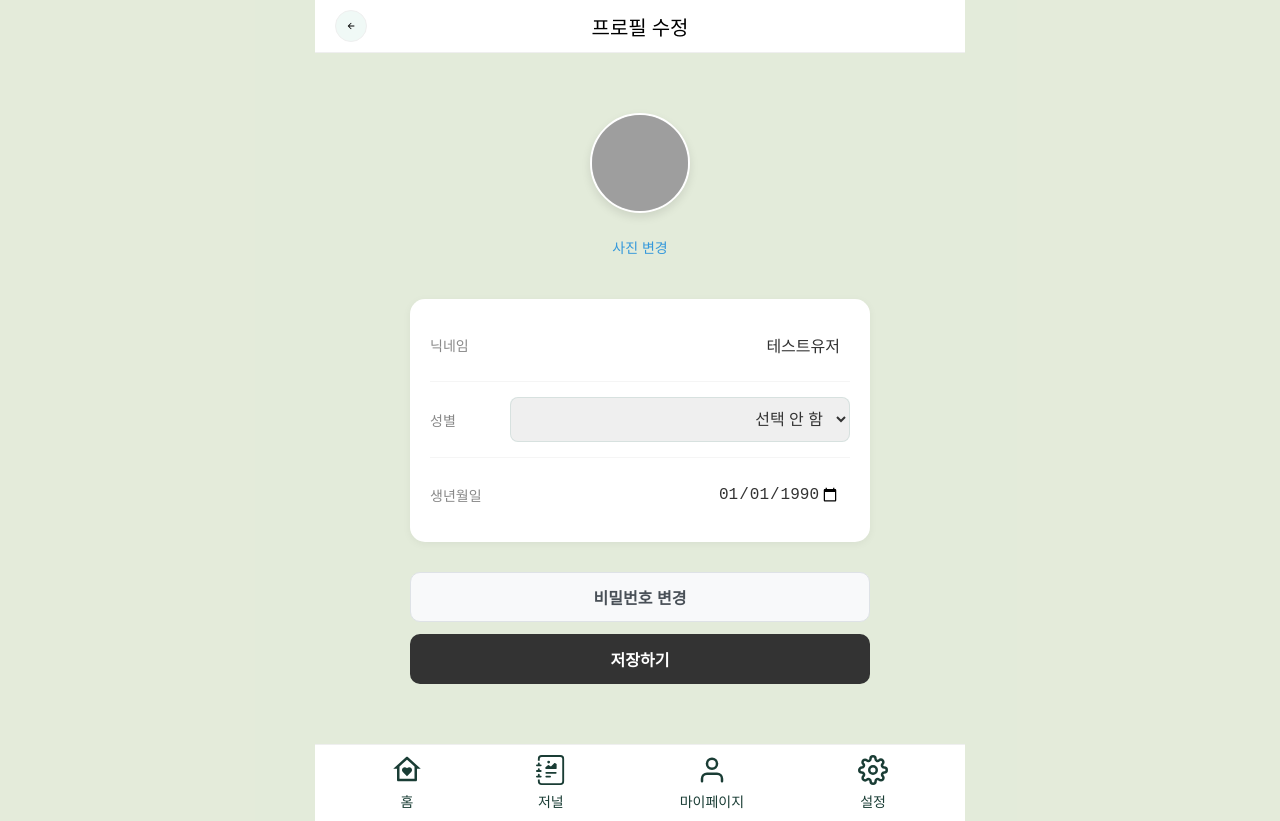
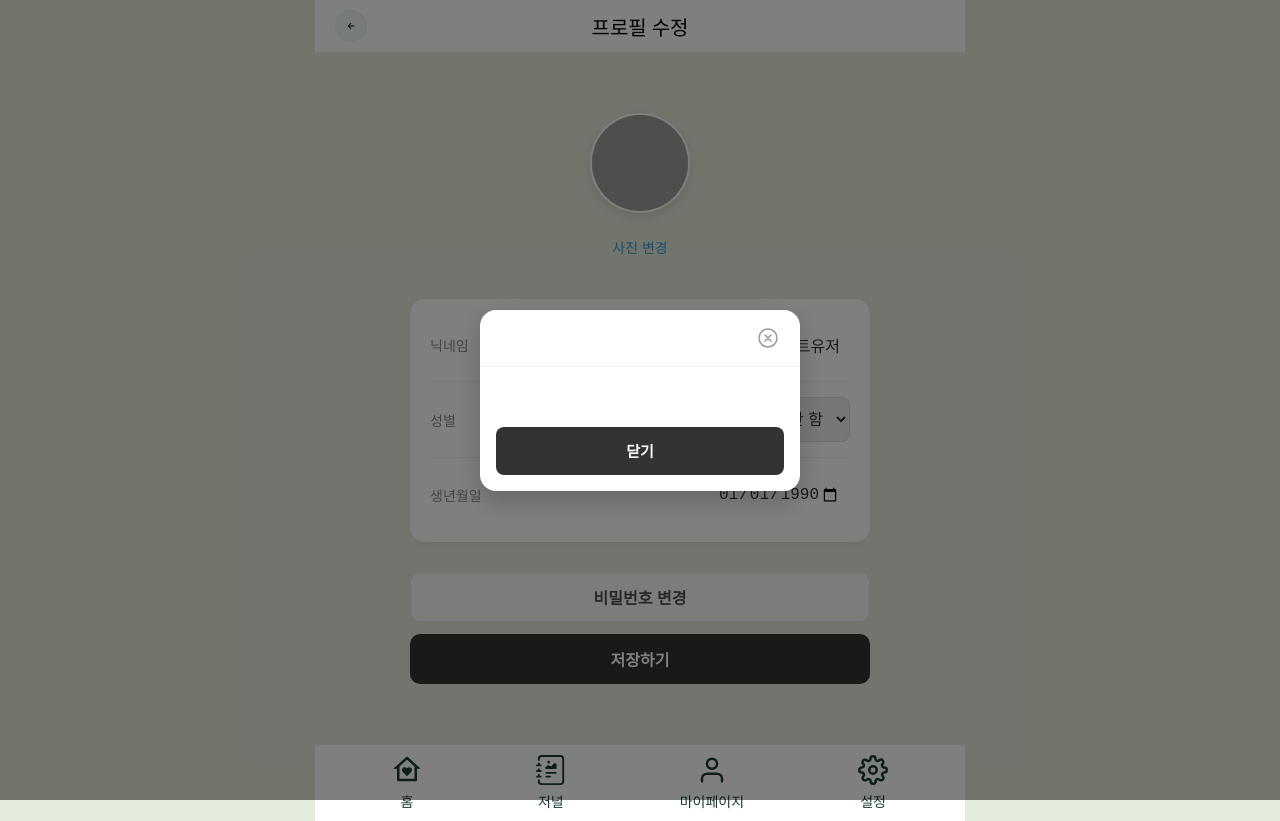
Before and after one commit to ekkk1230/Trip-Diary, a React (Vite) app in the folder front/: page /settings/profile in a window 1280 px wide. Both pictures are taken after a click on the button "비밀번호 변경". Built offline with nearby package versions, Linux system fonts and the light colour scheme; no server answers; grey boxes are pictures that could not be loaded.

Commit message:
feat: modal component 추가

```diff
--- a/front/src/components/modal/Modal.styles.ts
+++ b/front/src/components/modal/Modal.styles.ts
@@ -1,9 +1,96 @@
 import styled from "styled-components";
 
-export const ModalContainer = styled.div`
-    width: 100%; height: 100%; background: rgba(0,0,0,.6); position: absolute; top: 0; left: 0;
+export const ModalOverlay = styled.div`
+  position: fixed;
+  top: 0;
+  left: 0;
+  width: 100%;
+  height: 100%;
+  background-color: rgba(0, 0, 0, 0.5);
+  display: flex;
+  justify-content: center;
+  align-items: center;
+  z-index: 9999;
+  padding: 20px;
 `;
 
-export const ModalContent = styled.div`
-    width: 30rem; height: 30rem; padding: 2rem 2.4rem; position: absolute; top: 50%; left: 50%; transform: translate(-50%, -50%); background: #fff;
+export const ModalContainer = styled.div`
+  width: 100%;
+  max-width: 320px;
+  background-color: #fff;
+  border-radius: 16px;
+  overflow: hidden;
+  box-shadow: 0 10px 25px rgba(0, 0, 0, 0.2);
+  animation: modalFadeIn 0.2s ease-out;
+
+  @keyframes modalFadeIn {
+    from { opacity: 0; transform: translateY(10px); }
+    to { opacity: 1; transform: translateY(0); }
+  }
 `;
+
+export const ModalHeader = styled.div`
+  display: flex;
+  justify-content: space-between;
+  align-items: center;
+  padding: 16px 20px;
+  border-bottom: 1px solid #f0f0f0;
+
+  p {
+    font-size: 16px;
+    font-weight: 700;
+    color: #333;
+    margin: 0;
+  }
+
+  button {
+    background: none;
+    border: none;
+    font-size: 24px;
+    color: #999;
+    display: flex;
+    align-items: center;
+    cursor: pointer;
+    padding: 0;
+    &:hover { color: #333; }
+  }
+`;
+
+export const ModalBody = styled.div`
+  padding: 24px 20px;
+  font-size: 15px;
+  color: #666;
+  line-height: 1.5;
+  text-align: center;
+`;
+
+export const ModalFooter = styled.div`
+  padding: 12px 16px 16px;
+  display: flex;
+  gap: 8px;
+
+  button {
+    flex: 1;
+    height: 48px;
+    border-radius: 8px;
+    font-size: 15px;
+    font-weight: 600;
+    cursor: pointer;
+    border: none;
+    transition: background 0.2s;
+  }
+
+  /* 확인/닫기 버튼 (Main) */
+  .btn-confirm {
+    background-color: #333;
+    color: #fff;
+    &:active { background-color: #000; }
+  }
+
+  /* 취소 버튼 (Sub) */
+  .btn-cancel {
+    background-color: #f1f1f1;
+    color: #666;
+    &:active { background-color: #e5e5e5; }
+  }
+`;
--- a/front/src/components/modal/Modal.tsx
+++ b/front/src/components/modal/Modal.tsx
@@ -1,10 +1,24 @@
 import * as S from "./Modal.styles";
+import CheckModal from "./modalContentLayout/CheckModal";
+import ConfirmModal from "./modalContentLayout/ConfirmModal";
 
-function Modal() {
+interface ModalProps {
+    type: "confirm" | "check";
+    title: string;
+    content: string;
+}
+
+function Modal({type, title, content}: ModalProps   ) {
     return (
-        <S.ModalContainer>
-            <S.ModalContent>modalmodalmodalmodalmodalmodalmodal</S.ModalContent>
-        </S.ModalContainer>
+        <>
+            <S.ModalOverlay>
+                {type === "confirm" ? (
+                    <ConfirmModal title={title} content={content} />
+                ) : (
+                    <CheckModal title={title} content={content} />
+                )}
+            </S.ModalOverlay>
+        </>
     )
 }
 
--- /dev/null
+++ b/front/src/components/modal/modalContentLayout/CheckModal.tsx
@@ -0,0 +1,30 @@
+import { useUiStore } from "../../../store/useUiStore";
+import * as S from "../Modal.styles";
+import { IoCloseCircleOutline } from "react-icons/io5";
+
+interface CheckModalProps {
+    title: string;
+    content: string;
+}
+
+function CheckModal({ title, content }: CheckModalProps) {
+    const { onClose } = useUiStore();
+    return (
+        <>
+            <S.ModalContainer onClick={(e) => e.stopPropagation()}>
+                <S.ModalHeader>
+                    <p>{title}</p>
+                    <button onClick={onClose}><IoCloseCircleOutline /></button>
+                </S.ModalHeader>
+
+                <S.ModalBody>{content}</S.ModalBody>
+
+                <S.ModalFooter>
+                    <button className="btn-confirm" onClick={onClose}>닫기</button>
+                </S.ModalFooter>
+            </S.ModalContainer>
+        </>
+    )
+}
+
+export default CheckModal
--- /dev/null
+++ b/front/src/components/modal/modalContentLayout/ConfirmModal.tsx
@@ -0,0 +1,29 @@
+import { useUiStore } from "../../../store/useUiStore";
+import * as S from "../Modal.styles";
+import { IoCloseCircleOutline } from "react-icons/io5";
+
+interface ConfirmModalProps {
+    title: string;
+    content: string;
+}
+
+function ConfirmModal({ title, content }: ConfirmModalProps) {
+    const { onClose } = useUiStore();
+
+    return (
+        <S.ModalContainer onClick={(e) => e.stopPropagation()}>
+            <S.ModalHeader>
+                <p>{title}</p>
+                <button onClick={onClose}><IoCloseCircleOutline /></button>
+            </S.ModalHeader>
+
+            <S.ModalBody>{content}</S.ModalBody>
+
+            <S.ModalFooter>
+                <button className="btn-confirm" onClick={onClose}>닫기</button>
+            </S.ModalFooter>
+        </S.ModalContainer>
+    )
+}
+
+export default ConfirmModal
--- a/front/src/features/setting/Profile.tsx
+++ b/front/src/features/setting/Profile.tsx
@@ -1,7 +1,9 @@
 import { useSettingStore } from '../../store/useSettingStore';
+import { useUiStore } from '../../store/useUiStore';
 import * as S from './Setting.styles';
 
 function Profile() {
+    const { setIsOpen } = useUiStore();
 
     const userInfo = {
         nickname: "테스트유저",
@@ -10,6 +12,10 @@ function Profile() {
         birth: "1990-01-01",
         profileImg: "https://images.unsplash.com/photo-1599481238505-b8b0537a3f77?auto=format&fit=crop&w=800&q=80"
     };
+
+    const handlePasswordChange = () => {
+        setIsOpen(true);
+    }
 
     return (
         <S.ProfileContainer>
@@ -43,7 +49,7 @@ function Profile() {
 
             {/* 하단 액션 버튼 */}
             <S.ActionSection>
-                <button className="pw-change-btn">비밀번호 변경</button>
+                <button className="pw-change-btn" onClick={handlePasswordChange}>비밀번호 변경</button>
                 <button className="save-btn">저장하기</button>
             </S.ActionSection>
         </S.ProfileContainer>
--- a/front/src/store/useUiStore.ts
+++ b/front/src/store/useUiStore.ts
@@ -4,6 +4,8 @@ interface UiStore {
     title: string;
     isOpen: boolean;
 
+    setIsOpen: (open: boolean) => void;
+    onClose: () => void;
     setTitle: (newTitle: string) => void;
 }
 
@@ -11,5 +13,7 @@ export const useUiStore = create<UiStore>((set) => ({
     title: '지도',
     isOpen: false,
 
+    setIsOpen: (open) => set({ isOpen: open }),
+    onClose: () => set({ isOpen: false }),
     setTitle: (newTitle) => set({ title: newTitle }),
 }))
```
